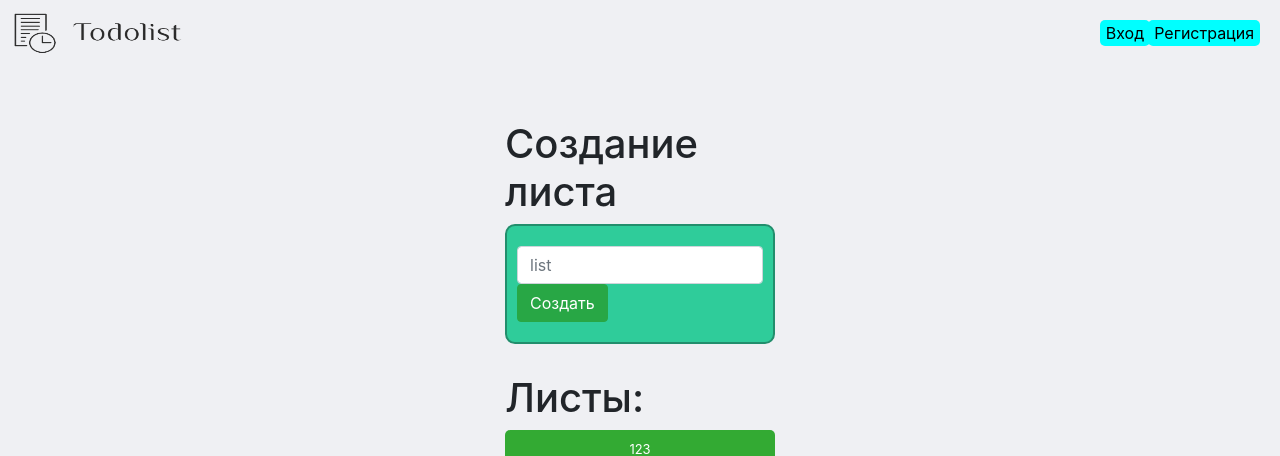
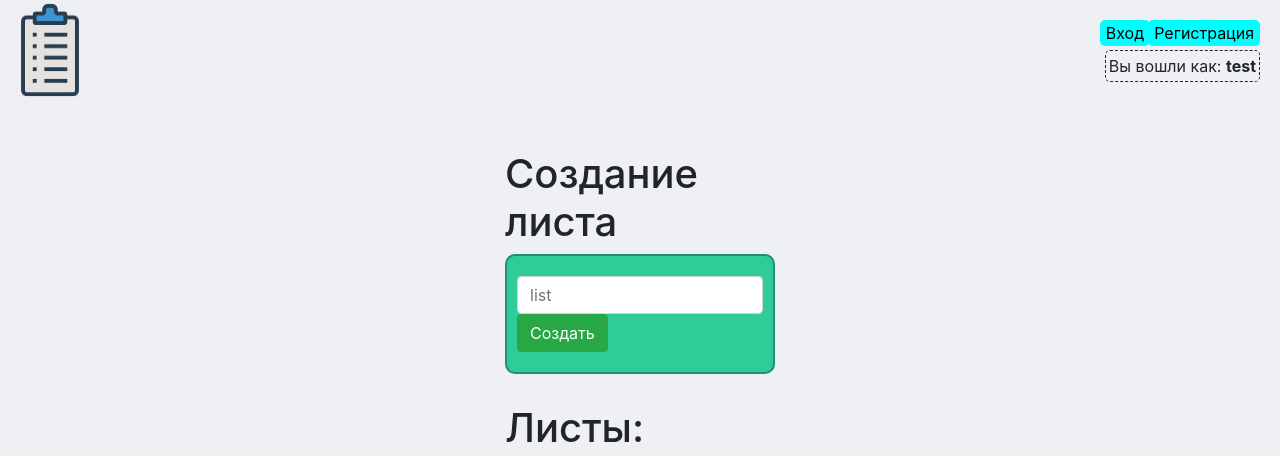
Before and after one commit to Tosking/TODO_together, a PHP site: page / in a window 1280 px wide. Shown: the top 456 px of the page. Run offline with PHP 8.4, Linux system fonts and the light colour scheme; a user stored in the database is signed in; data comes from the database, SQL or seed files in the repository.

Commit message:
fixed styling

```diff
--- a/site/css/style_index.css
+++ b/site/css/style_index.css
@@ -100,3 +100,13 @@ ul li button:hover {
   border-radius: 5px;
   display: block;
 }
+#name{
+  position: absolute;
+  top: 50px;
+  right: 20px;
+  border: 1px;
+  padding: 3px 3px;
+  border-radius: 5px;
+  border-style: dashed;
+  display: block;
+}
--- a/site/index.php
+++ b/site/index.php
@@ -9,7 +9,7 @@
   <link rel="stylesheet" href="https://stackpath.bootstrapcdn.com/bootstrap/4.3.1/css/bootstrap.min.css">
 </head>
 <body>
-    <header><a href ="/index.php"><img src ="logo/logo.png" width="200" height="70" alt ="logo"></a></header>
+    <header><a href ="/index.php"><img src ="logo/logo.png" width="100" height="100" alt ="logo"></a></header>
   <div class="container">
 
 
@@ -34,9 +34,13 @@
       }
       echo '</div>';
       echo '</ul>';
-    ?>
+      $user_name = $pdo->query('SELECT `login` FROM `user` WHERE `user_id`='.$user.'')->fetch(PDO::FETCH_OBJ)->login;
+      echo '
       <a href="/singup.php"> <button id="reg"> Регистрация </button></a>
       <a href="/login.php"> <button id="login"> Вход </button></a>
+      <div id="name">Вы вошли как: <strong>'.$user_name.'</strong></div>
+      ';
+      ?>
   </div>
 
 
```
Also changed, not shown: site/css/style.css (+8 -1 lines), site/logo/logo.png.
